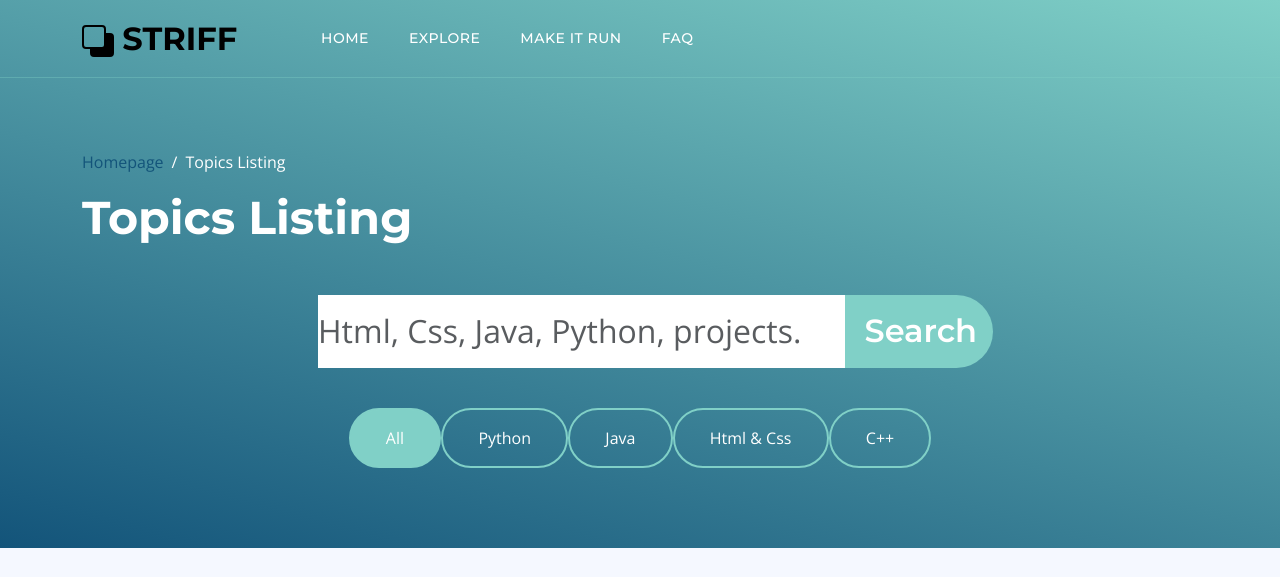
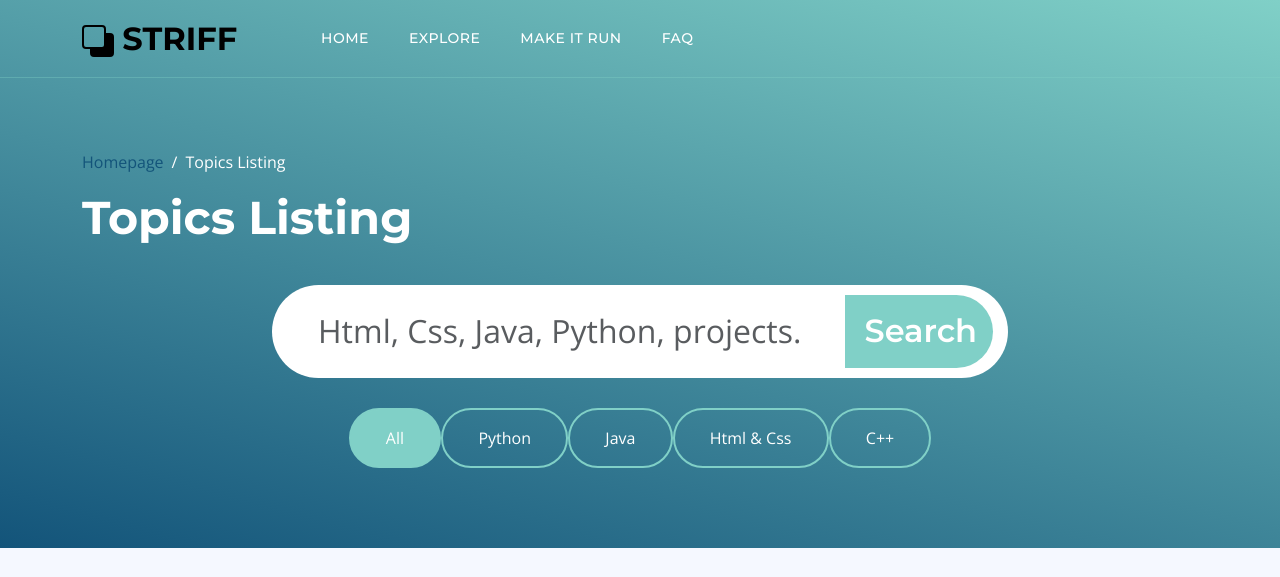
Before and after one commit to DEVAANSH001/STRIFF-PROJECT, a PHP site: page /index2.html in a window 1280 px wide. Shown: the top 577 px of the page. Run offline with PHP 8.4, Linux system fonts and the light colour scheme.

Commit message:
Updated style css

```diff
--- a/style.css
+++ b/style.css
@@ -40,6 +40,9 @@ img {
   background-image: none;
   padding-top: 0px;
   padding-bottom: 0px;
+}
+.hero-section .input-group {
+  background-color: var(--white-color);
 }
 .hide {
   display: none;
```
